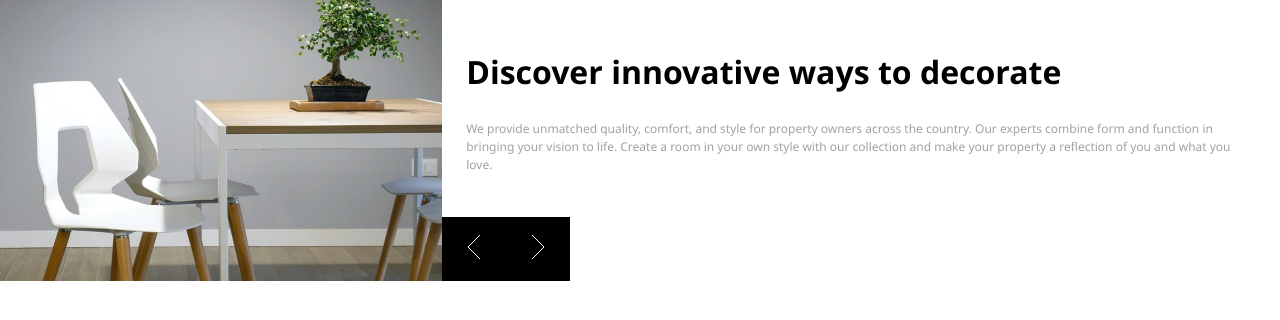
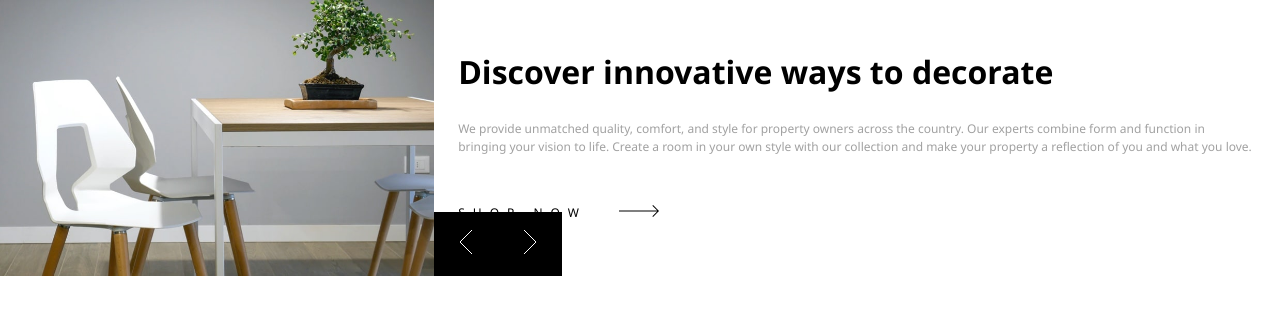
Before and after one commit to ashwingairola/room-homepage, an Angular app: page / in a window 1280 px wide. Shown: the top 320 px of the page. Built offline with nearby package versions, Linux system fonts and the light colour scheme.

Commit message:
Created the 'SHOP NOW' link.

```diff
--- a/src/app/components/hero-item/hero-item.component.html
+++ b/src/app/components/hero-item/hero-item.component.html
@@ -1,4 +1,4 @@
-<section class="hero__main p-m">
+<section class="hero__main">
 	<ng-content select="h2.hero__title"></ng-content>
 	<ng-content select="p.hero__description"></ng-content>
 </section>
--- a/src/app/components/hero/hero.component.html
+++ b/src/app/components/hero/hero.component.html
@@ -15,6 +15,7 @@
 				[disableRight]="currentIndex === heroItems.length - 1 || imageLoading"
 			></app-hero-controls>
 		</section>
+		<section class="hero__content">
 			<section app-hero-item>
 				<h2
 					class="hero__title text-l mt-m mb-m"
@@ -29,5 +30,14 @@
 					{{ heroItems[currentIndex].description }}
 				</p>
 			</section>
+			<a
+				class="hero__shop-link"
+				href="#"
+				[@fadeInOut]="imageLoading ? 'loading' : 'loaded'"
+			>
+				<span>SHOP NOW</span>
+				<img src="assets/icon-arrow.svg" alt="Go" />
+			</a>
 		</section>
 	</section>
+</section>
--- a/src/app/components/hero/hero.component.scss
+++ b/src/app/components/hero/hero.component.scss
@@ -1,3 +1,4 @@
+@import '~src/scss/variables';
 @import '~src/scss/mixins';
 
 .hero__container {
@@ -15,6 +16,22 @@
 	right: 0;
 }
 
+.hero__content {
+	padding: $m;
+}
+
+.hero__shop-link {
+	margin-top: $xl;
+	letter-spacing: $xs;
+	color: $black;
+	display: inline-block;
+
+	& img {
+		display: inline-block;
+		margin-left: $l;
+	}
+}
+
 @include gt-mobile {
 	.hero__container {
 		flex-direction: row;
--- a/src/scss/styles.scss
+++ b/src/scss/styles.scss
@@ -19,3 +19,7 @@ h6 {
 	font-weight: 700;
 	color: $black;
 }
+
+a {
+	text-decoration: none;
+}
```
Lines whose indentation alone changed are shown as unchanged.
